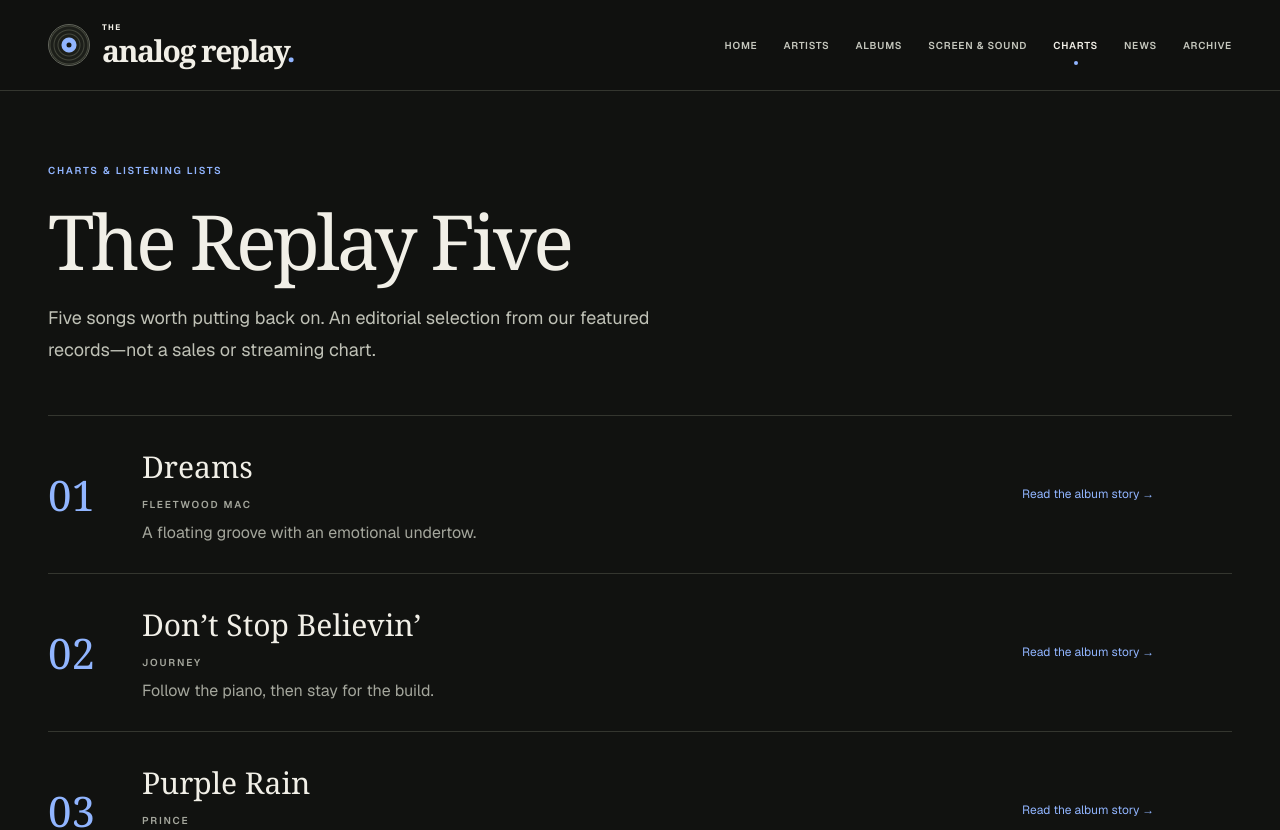
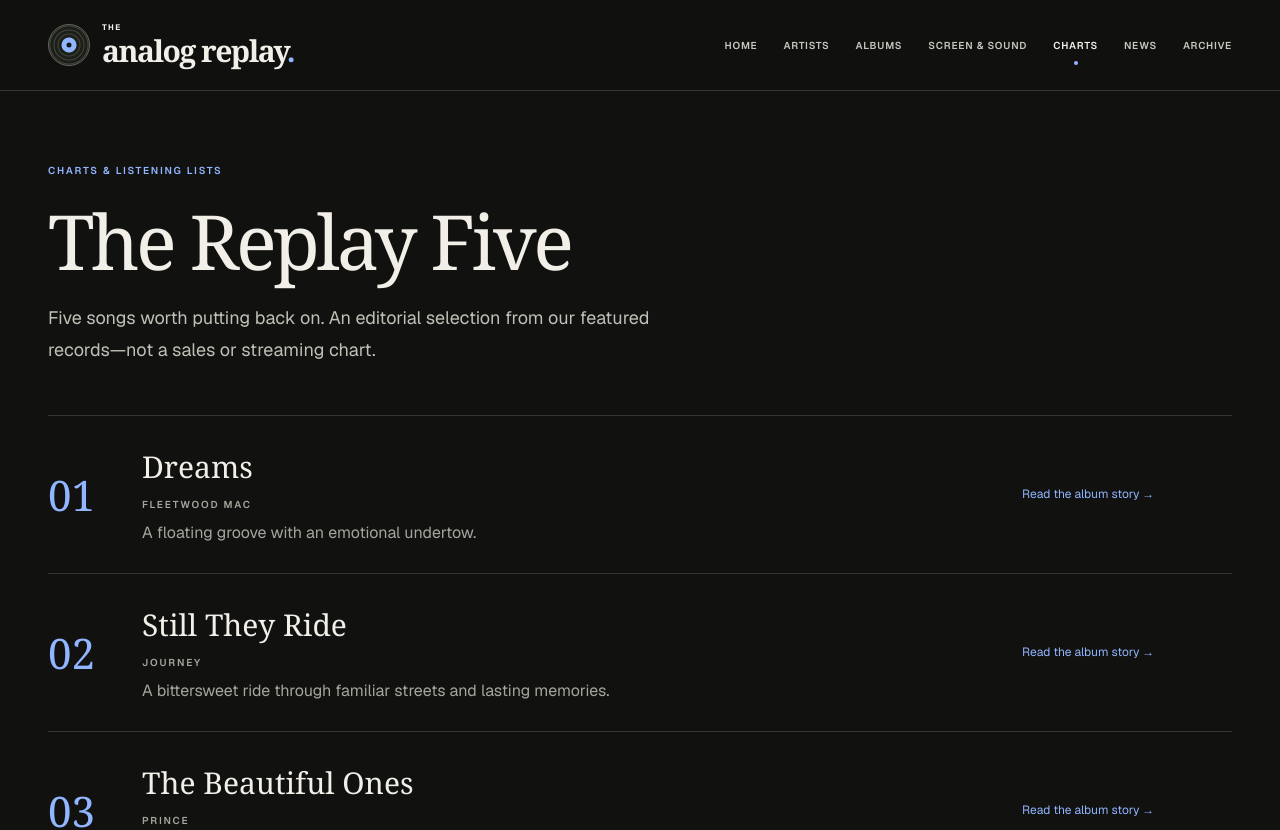
Before and after one commit to SJohn28/the-analog-replay, a Next.js app: page /charts in a window 1280 px wide. Shown: the top 830 px of the page. Built offline with nearby package versions, Linux system fonts and the light colour scheme.

Commit message:
Update Replay Five listening picks

```diff
--- a/app/charts/page.tsx
+++ b/app/charts/page.tsx
@@ -1,4 +1,4 @@
 import Link from "next/link";
 export const metadata={title:"The Replay Five",description:"Five editorial listening picks from the Analog Replay archive."};
-const picks=[["Dreams","Fleetwood Mac","A floating groove with an emotional undertow.","rumours"],["Don’t Stop Believin’","Journey","Follow the piano, then stay for the build.","escape"],["Purple Rain","Prince","A patient performance with an enormous release.","purple-rain"],["The Chain","Fleetwood Mac","Listen for the moment the bass changes everything.","rumours"],["Open Arms","Journey","A reminder that a quiet opening can fill a room.","escape"]];
+const picks=[["Dreams","Fleetwood Mac","A floating groove with an emotional undertow.","rumours"],["Still They Ride","Journey","A bittersweet ride through familiar streets and lasting memories.","escape"],["The Beautiful Ones","Prince","Tenderness builds into an unforgettable outpouring of emotion.","purple-rain"],["The Chain","Fleetwood Mac","Listen for the moment the bass changes everything.","rumours"],["Keep On Runnin’","Journey","A burst of guitar, driving drums, and restless energy.","escape"]];
 export default function Page(){return <main className="collection"><p className="eyebrow">Charts & listening lists</p><h1>The Replay Five</h1><p className="collection-intro">Five songs worth putting back on. An editorial selection from our featured records—not a sales or streaming chart.</p><ol className="chart-list">{picks.map(([song,artist,note,slug],i)=><li key={song}><span className="chart-number">0{i+1}</span><div><h2>{song}</h2><p className="eyebrow">{artist}</p><p>{note}</p></div><Link href={`/articles/${slug}`}>Read the album story →</Link></li>)}</ol></main>}
```
